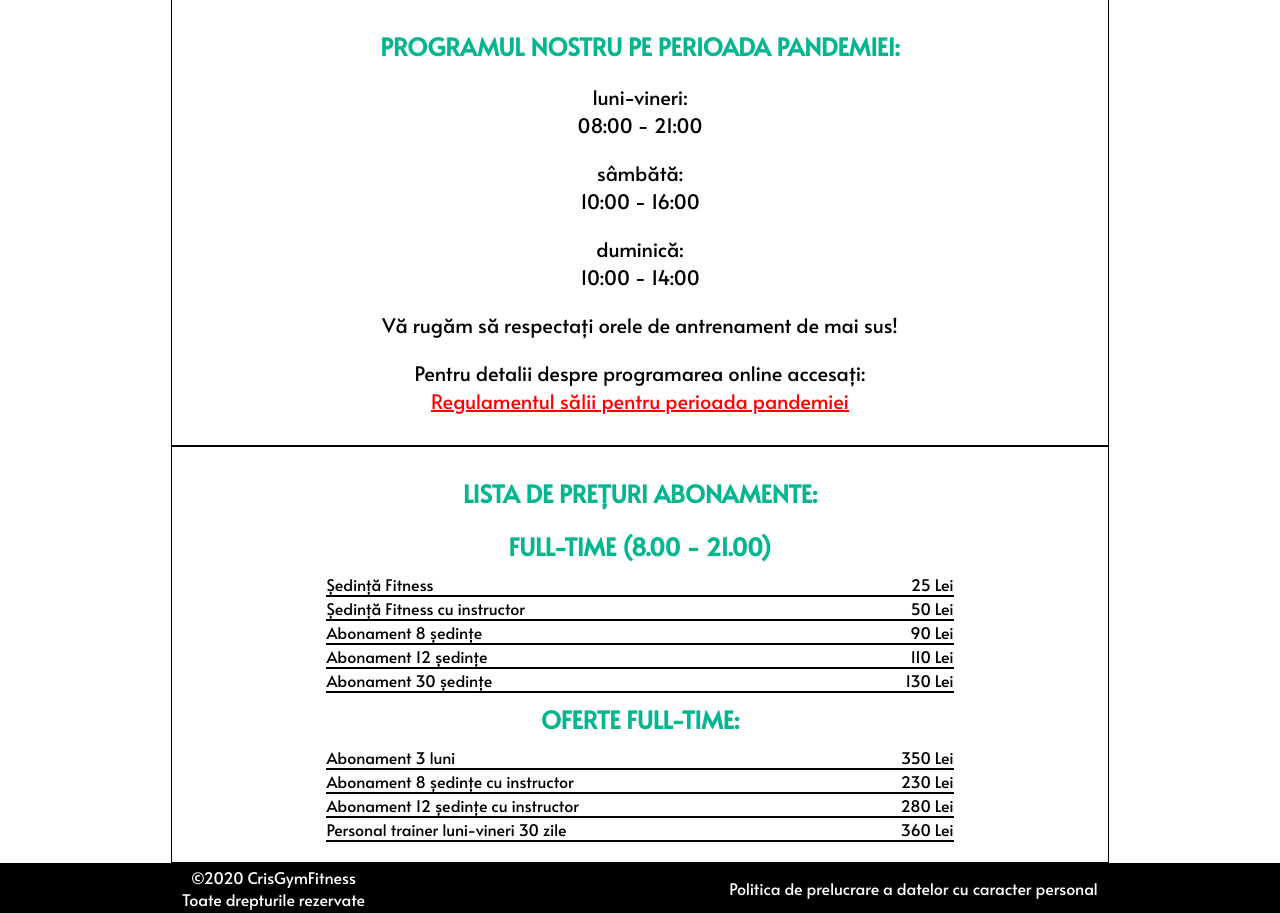
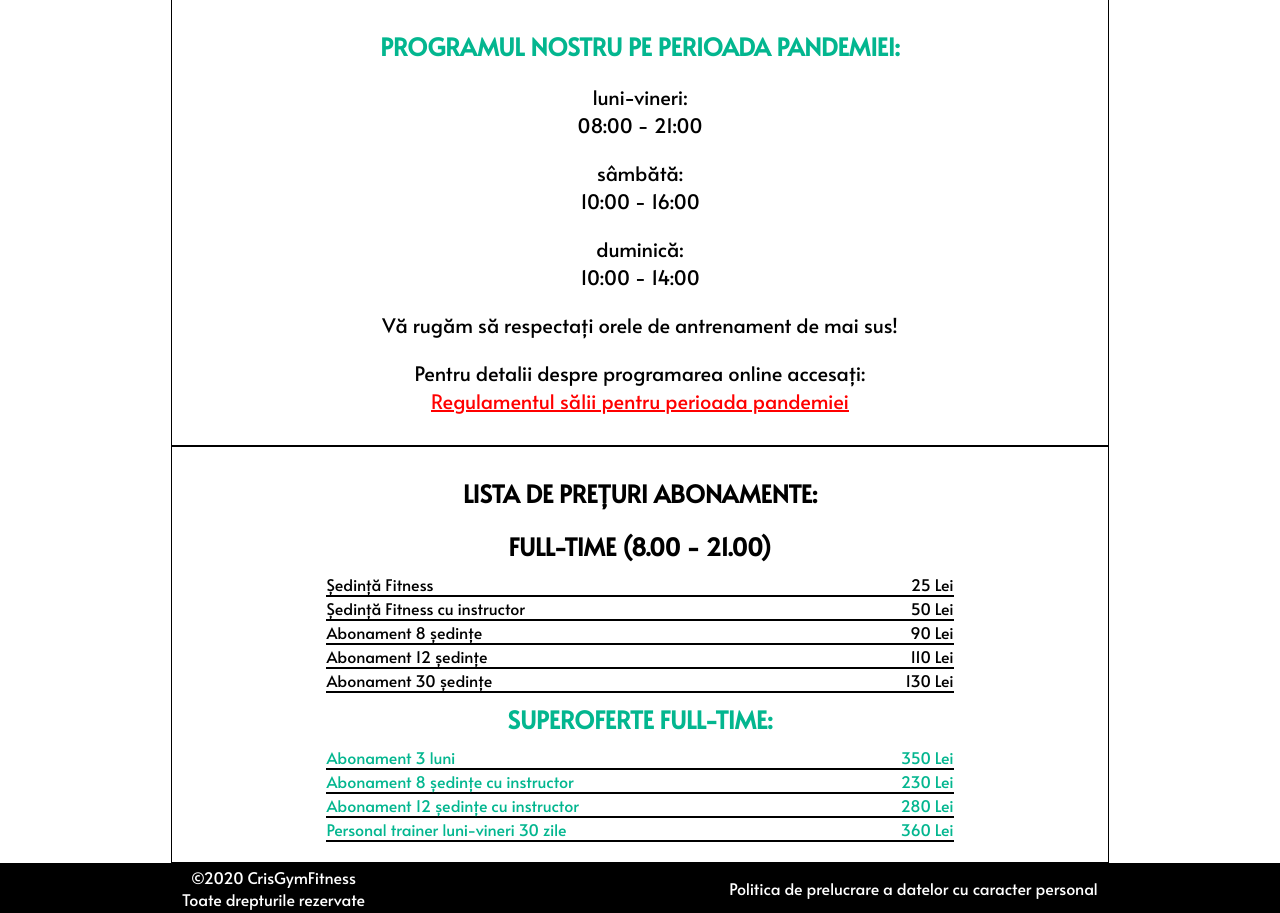
Before and after one commit to cosmingamanusi/crisgym, a PHP site: page /program-si-preturi.html in a window 1280 px wide. Shown: the part 93-1006 px from the top of the page. Run offline with PHP 8.4, Linux system fonts and the light colour scheme; some libraries are stand-ins or nearby versions.

Commit message:
added text and colors

```diff
--- a/404.html
+++ b/404.html
@@ -7,7 +7,7 @@
     <title>Cris Gym Fitness - Eroare 404</title>
     <meta name="description"
         content="Sală de fitness dotată cu aparatură de ultimă generație pe zona cardio și forță cât și cu un spațiu destinat kickboxingului.">
-    <link rel="stylesheet" type="text/css" href="resources/style/style.css">
+    <link rel="stylesheet" type="text/css" href="resources/style/style.css?v=1.2">
     <link rel="icon" type="image/jpg" href="resources/photos/favicon.jpg" />
 
     <!-- Font -->
--- a/echipa-noastra.html
+++ b/echipa-noastra.html
@@ -7,7 +7,7 @@
     <title>Cris Gym Fitness - Echipa</title>
     <meta name="description"
         content="Sală de fitness dotată cu aparatură de ultimă generație pe zona cardio și forță cât și cu un spațiu destinat kickboxingului.">
-    <link rel="stylesheet" type="text/css" href="resources/style/style.css">
+    <link rel="stylesheet" type="text/css" href="resources/style/style.css?v=1.2">
     <link rel="icon" type="image/jpg" href="resources/photos/favicon.jpg" />
     <!-- <script src="resources/javascript/main.js"></script> -->
 
--- a/galerie.html
+++ b/galerie.html
@@ -7,7 +7,7 @@
     <title>Cris Gym Fitness - Galerie</title>
     <meta name="description"
         content="Sală de fitness dotată cu aparatură de ultimă generație pe zona cardio și forță cât și cu un spațiu destinat kickboxingului.">
-    <link rel="stylesheet" type="text/css" href="resources/style/style.css">
+    <link rel="stylesheet" type="text/css" href="resources/style/style.css?v=1.2">
     <link rel="icon" type="image/jpeg" href="resources/photos/favicon.jpg" />
     <!-- <script src="resources/javascript/main.js"></script> -->
 
--- a/index.html
+++ b/index.html
@@ -7,7 +7,7 @@
   <title>Cris Gym Fitness - Acasă</title>
   <meta name="description"
     content="Sală de fitness dotată cu aparatură de ultimă generație pe zona cardio și forță cât și cu un spațiu destinat kickboxingului.">
-  <link rel="stylesheet" type="text/css" href="resources/style/style.css">
+  <link rel="stylesheet" type="text/css" href="resources/style/style.css?v=1.2">
   <link rel="icon" type="image/jpg" href="resources/photos/favicon.jpg" />
 
   <!-- Font -->
@@ -108,7 +108,7 @@
     <div class="flexbox-item flexbox-item-1">
       <p class="about-us-title">Despre noi:</p>
       <p>
-        Sală de fitness (400mp) dotată cu aparatură de ultimă generație atât pe zona cardio cât și pe forță. În sală mai
+        Sală de fitness (500mp) dotată cu aparatură de ultimă generație atât pe zona cardio cât și pe forță. În sală mai
         este amenajat un spațiu destinat kickboxingului. <br> Prețul este accesibil zonei. <br> Sala de fitness are 2
         instructori calificați Andrei și Cristi, tineri cu cunoștințe vaste în domeniu care vă vor îndruma și ajuta să
         vă faceți antrenamentul corect.
--- a/program-si-preturi.html
+++ b/program-si-preturi.html
@@ -7,7 +7,7 @@
     <title>Cris Gym Fitness - Program si Prețuri</title>
     <meta name="description"
         content="Sală de fitness dotată cu aparatură de ultimă generație pe zona cardio și forță cât și cu un spațiu destinat kickboxingului.">
-    <link rel="stylesheet" type="text/css" href="resources/style/style.css">
+    <link rel="stylesheet" type="text/css" href="resources/style/style.css?v=1.2">
     <link rel="icon" type="image/jpg" href="resources/photos/favicon.jpg" />
 
     <!-- Font -->
@@ -69,9 +69,9 @@
                     style="color: red; text-decoration: underline;">Regulamentul sălii pentru
                     perioada pandemiei </a></p>
         </div>
-        <div class="flexbox-item flexbox-item-2">
-            <p class="about-us-title" style="font-size: x-large;">LISTA DE PREȚURI ABONAMENTE:</p>
-            <p class="about-us-title" style="font-size: x-large;"> FULL-TIME (8.00 - 21.00)</p>
+        <div class="flexbox-item flexbox-item-2-program">
+            <p class="about-us-title-black" style="font-size: x-large;">LISTA DE PREȚURI ABONAMENTE:</p>
+            <p class="about-us-title-black" style="font-size: x-large;"> FULL-TIME (8.00 - 21.00)</p>
             <div class="flexbox-item-list">
                 <div class="flexbox-item-list-item">
                     <div class="titlu-abonament">Ședință Fitness</div>
@@ -94,23 +94,23 @@
                     <div class="pret-abonament"> 130 Lei</div>
                 </div>
             </div>
-            <p class="about-us-title" style="font-size: x-large;"> OFERTE FULL-TIME:</p>
+            <p class="about-us-title" style="font-size: x-large;"> SUPEROFERTE FULL-TIME:</p>
             <div class="flexbox-item-list">
                 <div class="flexbox-item-list-item">
-                    <div class="titlu-abonament">Abonament 3 luni</div>
-                    <div class="pret-abonament">350 Lei</div>
+                    <div class="titlu-abonament-superoferta">Abonament 3 luni</div>
+                    <div class="pret-abonament-superoferta">350 Lei</div>
                 </div>
                 <div class="flexbox-item-list-item">
-                    <div class="titlu-abonament">Abonament 8 ședințe cu instructor</div>
-                    <div class="pret-abonament">230 Lei</div>
+                    <div class="titlu-abonament-superoferta">Abonament 8 ședințe cu instructor</div>
+                    <div class="pret-abonament-superoferta">230 Lei</div>
                 </div>
                 <div class="flexbox-item-list-item">
-                    <div class="titlu-abonament">Abonament 12 ședințe cu instructor</div>
-                    <div class="pret-abonament">280 Lei</div>
+                    <div class="titlu-abonament-superoferta">Abonament 12 ședințe cu instructor</div>
+                    <div class="pret-abonament-superoferta">280 Lei</div>
                 </div>
                 <div class="flexbox-item-list-item">
-                    <div class="titlu-abonament">Personal trainer luni-vineri 30 zile </div>
-                    <div class="pret-abonament">360 Lei</div>
+                    <div class="titlu-abonament-superoferta">Personal trainer luni-vineri 30 zile </div>
+                    <div class="pret-abonament-superoferta">360 Lei</div>
                 </div>
             </div>
         </div>
--- a/regulament.html
+++ b/regulament.html
@@ -7,7 +7,7 @@
     <title>Cris Gym Fitness - Regulament</title>
     <meta name="description"
         content="Sală de fitness dotată cu aparatură de ultimă generație pe zona cardio și forță cât și cu un spațiu destinat kickboxingului.">
-    <link rel="stylesheet" type="text/css" href="resources/style/style.css">
+    <link rel="stylesheet" type="text/css" href="resources/style/style.css?v=1.2">
     <link rel="icon" type="image/jpg" href="resources/photos/favicon.jpg" />
 
     <!-- Font -->
--- a/resources/style/style.css
+++ b/resources/style/style.css
@@ -231,7 +231,7 @@ box-shadow: 0px 10px 30px rgba(0,0,0,0.10);
     padding: 20px;
   }
 
-  .description .flexbox-item-2{
+  .description .flexbox-item-2-program{
     border: solid;
     border-color: black;
     border-width: 1px;
@@ -251,6 +251,12 @@ box-shadow: 0px 10px 30px rgba(0,0,0,0.10);
   .about-us-title{
     font-size: 30px;
     color: rgb(3, 182, 143);
+    font-weight: bold;
+  }
+
+  .about-us-title-black{
+    font-size: 30px;
+    color: black;
     font-weight: bold;
   }
 
@@ -569,6 +575,13 @@ box-shadow: 0px 10px 30px rgba(0,0,0,0.10);
   flex-direction: column;
 }
 
+.titlu-abonament-superoferta{
+  color: rgb(3, 182, 143);
+}
+.pret-abonament-superoferta{
+  color: rgb(3, 182, 143);
+}
+
 /*---------------------------------------
     404 Page
 ---------------------------------------*/
@@ -689,11 +702,11 @@ box-shadow: 0px 10px 30px rgba(0,0,0,0.10);
     width: 90%;
   }
 
-  /* .description .flexbox-item-2{
+  .description .flexbox-item-2{
     display: flex;
     justify-content: center;
     width: 110%;
-  } */
+  }
 
   /*---------------------------------------
     Homepage - Trainers
```
